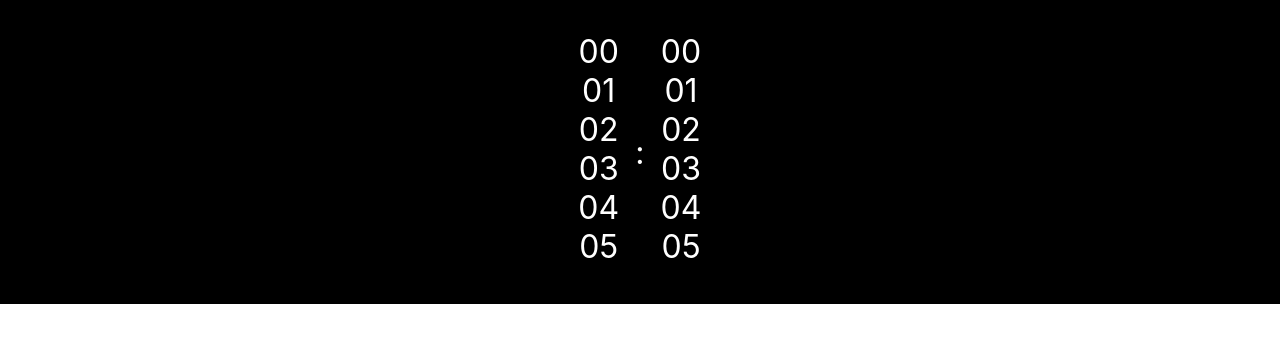
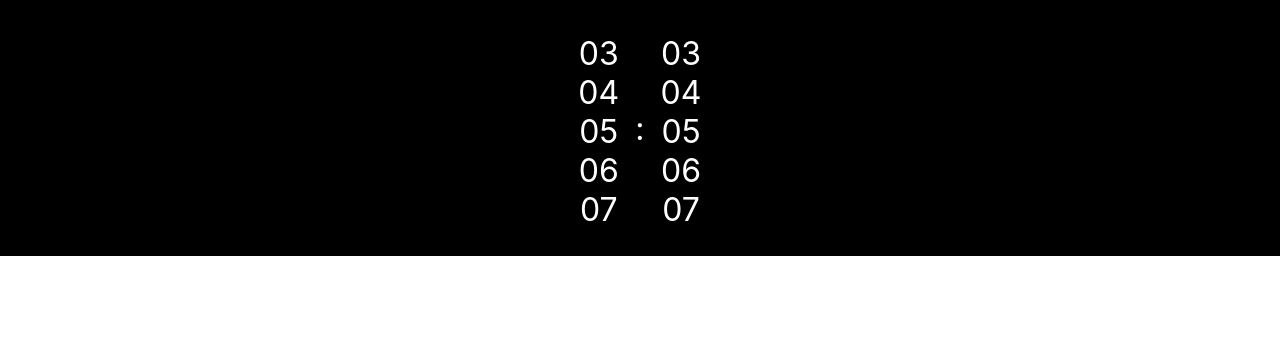
Before and after one commit to idanbachar/wheel-picker, a React (Create React App) app: page / in a window 1280 px wide. Shown: the top 342 px of the page. Built offline with nearby package versions, Linux system fonts and the light colour scheme.

Commit message:
fix wheel's default value initialize position

```diff
--- a/src/components/TimePickers/TimePickers.tsx
+++ b/src/components/TimePickers/TimePickers.tsx
@@ -4,22 +4,26 @@ import styles from "./timepickers.module.css";
 
 const TimePickers: React.FC = () => {
   return (
+    <div>
       <div className={styles.timePickers}>
         <WheelPicker
+          defaultItemIndex={5}
           items={hours}
           name="hours"
           onChange={(selectedItem) => {
-          console.log("the selected hours is:", selectedItem);
+            console.log("selectedItem", selectedItem);
           }}
         />
         <span className={styles.colon}>:</span>
         <WheelPicker
+          defaultItemIndex={5}
           items={minutes}
           name="minutes"
           onChange={(selectedItem) => {
-          console.log("the selected minutes is:", selectedItem);
+            console.log("selectedItem", selectedItem);
           }}
         />
+      </div>
     </div>
   );
 };
--- a/src/components/WheelPicker/wheel-picker.module.css
+++ b/src/components/WheelPicker/wheel-picker.module.css
@@ -2,13 +2,13 @@
   list-style-type: none;
   font-size: 2rem;
   text-align: center;
-  max-height: 30vh;
+  max-height: 12rem;
   overflow: auto;
   box-sizing: border-box;
   display: flex;
   flex-direction: column;
-  padding-top: 2rem;
-  padding-bottom: 2rem;
+  padding-top: 5rem;
+  padding-bottom: 5rem;
   padding-inline-start: 0;
 }
 
@@ -19,4 +19,5 @@
 .wheelItem {
   border-radius: 0;
   color: white;
+  cursor: pointer;
 }
--- a/src/services/wheelPickerService.ts
+++ b/src/services/wheelPickerService.ts
@@ -4,8 +4,12 @@ export const ScrollWheelToIndex = (
   wheelPickerContainer: HTMLUListElement
 ) => {
   if (itemIndex > items.length) return;
-  const wheelItemsElements = Array.from(wheelPickerContainer.children);
-  wheelItemsElements[itemIndex].scrollIntoView();
+  const itemHeight =
+    wheelPickerContainer.children.length > 0
+      ? wheelPickerContainer?.children[0].getBoundingClientRect().height
+      : 32;
+
+  wheelPickerContainer.scrollTop = itemIndex * itemHeight;
 };
 
 export const StartListenForWheelPickerScoll = (
@@ -15,17 +19,16 @@ export const StartListenForWheelPickerScoll = (
   let debounceTimer: NodeJS.Timeout;
 
   wheelPickerContainer?.addEventListener("scroll", function () {
+    const itemHeight =
+      wheelPickerContainer.children.length > 0
+        ? wheelPickerContainer?.children[0].getBoundingClientRect().height
+        : 32;
+
+    const index = Math.round(wheelPickerContainer.scrollTop / itemHeight);
+    setHighlightColorForSelectedItem(index, wheelPickerContainer);
     clearTimeout(debounceTimer);
     debounceTimer = setTimeout(() => {
-      const itemHeight =
-        wheelPickerContainer.children.length > 0
-          ? wheelPickerContainer?.children[0].getBoundingClientRect().height
-          : 32;
-
-      const index = Math.round(wheelPickerContainer.scrollTop / itemHeight);
-
       wheelPickerContainer.scrollTop = index * itemHeight;
-      setHighlightColorForSelectedItem(index, wheelPickerContainer);
       onChange && onChange(index.toString());
     }, 250);
   });
@@ -38,7 +41,7 @@ const setHighlightColorForSelectedItem = (
   const wheelItemsElements = Array.from(wheelPickerContainer.children);
   wheelItemsElements.forEach((item, index) => {
     (item as HTMLElement).style.color = index === itemIndex ? "red" : "white";
-    // (item as HTMLElement).style.transform =
-    //   index !== itemIndex ? `perspective(75em) rotateX(38deg)` : "";
+    (item as HTMLElement).style.fontWeight =
+      index === itemIndex ? "bold" : "regular";
   });
 };
```
Lines whose indentation alone changed are shown as unchanged.
